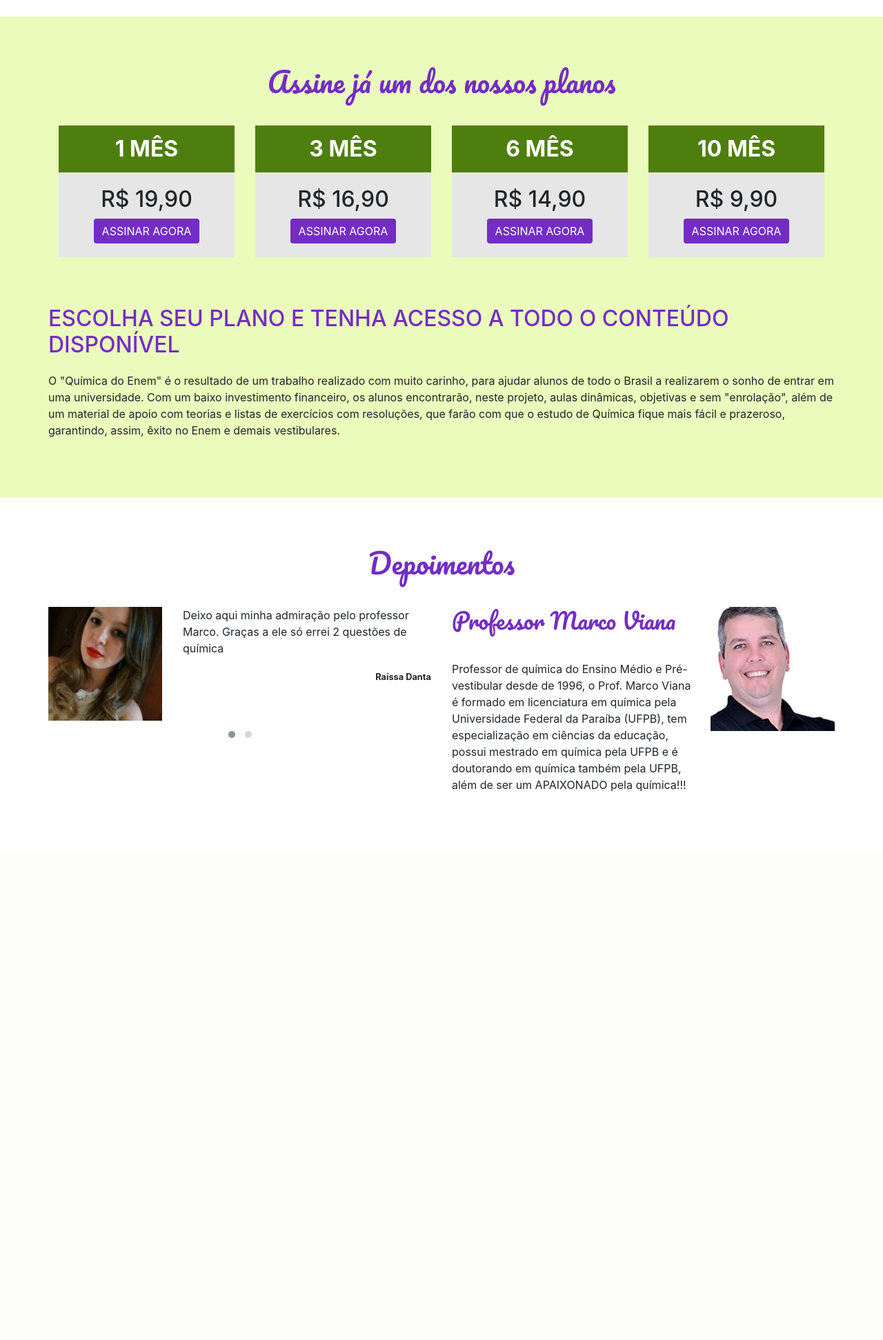
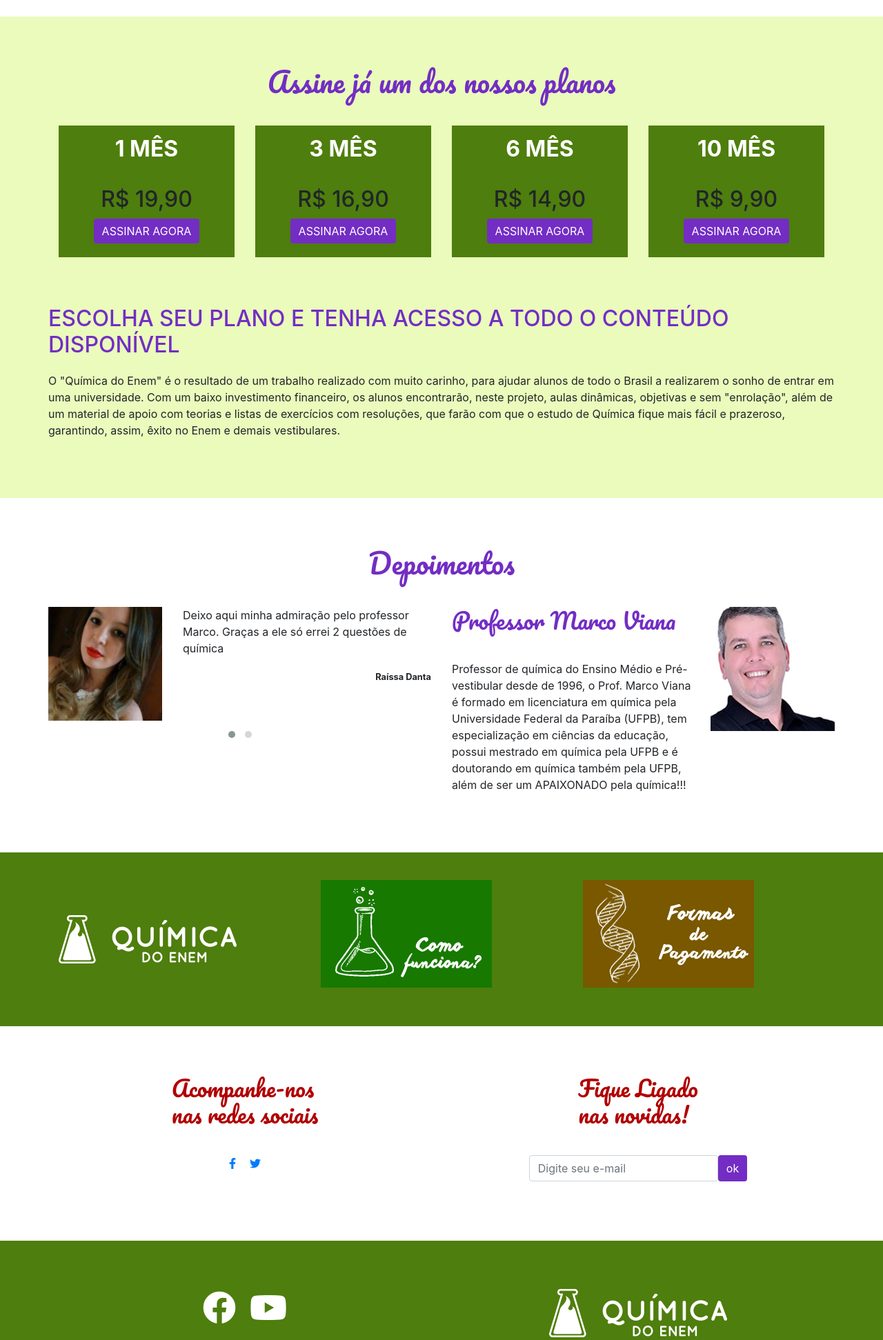
Before and after one commit to felipefale/quimica-do-enem, a PHP site: page / in a window 1280 px wide. Shown: the part 1127-3070 px from the top of the page at 69% size. Before the commit the page ends 2275 px from the top, so only its background shows below. Run offline with PHP 8.4, Linux system fonts and the light colour scheme; some libraries are stand-ins or nearby versions.

Commit message:
index finalizado

```diff
--- a/css/style.css
+++ b/css/style.css
@@ -1,11 +1,18 @@
 :root {
     --light-green: #A2CA39;
     --so-light-green: #EAFBBC;
-    --dark-green: #4e7e0d;
+    --dark-green: #177900;
+    --green: #4E7E0D;
     --white: #fff;
     --purple: #732dc4;
-    --gray: #E6E6E6;
+    --gray: #4e7e0d;
+    --red: #B10000;
 }
+ ul{
+    padding-left: 0;
+    list-style: none;
+}
+
 .btn.btn-primary {
     background-color: var(--purple);
     border: none;
@@ -15,6 +22,11 @@
     font-family: 'Pacifico', cursive;
     margin-bottom: 40px;
     color: var(--purple);
+}
+.title-handwriting-red {
+    font-family: 'Pacifico', cursive;
+    margin-bottom: 40px;
+    color: var(--red);
 }
 .oswald-font {
     font-family: 'Oswald', sans-serif;
@@ -45,7 +57,7 @@
     padding: 0 10px;
 }
 .main_header__menu a {
-    color: var(--dark-green)!important;
+    color: var(--green)!important;
     text-transform: uppercase;
     font-weight: bold;
     font-size: .8rem;
@@ -61,7 +73,7 @@
 .main_header__submenu {
     display: none;
     position: absolute;
-    background: var(--dark-green);
+    background: var(--green);
 }
 .main_header__submenu li{
     width: 100%;
@@ -81,25 +93,25 @@
 
 
 .main_header__form ::-webkit-input-placeholder { /* Chrome/Opera/Safari */
-    color: var(--dark-green);
+    color: var(--green);
     font-weight: bold;
     text-transform: uppercase;
     font-size: .8rem;
   }
 .main_header__form ::-moz-placeholder { /* Firefox 19+ */
-    color: var(--dark-green);
+    color: var(--green);
     font-weight: bold;
     text-transform: uppercase;
     font-size: .8rem;
   }
 .main_header__form :-ms-input-placeholder { /* IE 10+ */
-    color: var(--dark-green);
+    color: var(--green);
     font-weight: bold;
     text-transform: uppercase;
     font-size: .8rem;
   }
 .main_header__form :-moz-placeholder { /* Firefox 18- */
-    color: var(--dark-green);
+    color: var(--green);
     font-weight: bold;
     text-transform: uppercase;
     font-size: .8rem;
@@ -147,7 +159,7 @@
 }
 
 .classrooms_see_all {
-    color: var(--dark-green);
+    color: var(--green);
     font-weight: 700;
 }
 
@@ -164,7 +176,7 @@
 .idx_plans__item span {
     display: block;
     padding: 10px 0;
-    background-color: var(--dark-green);
+    background-color: var(--green);
     font-size: 2rem;
     text-align: center;
     text-transform: uppercase;
@@ -183,3 +195,61 @@
     margin: 70px 0 20px;
     color: var(--purple);
 }
+
+/*MORE*/
+.more {
+    padding: 40px 0;
+    background-color: var(--green);
+}
+.more__box-imgs figure {
+    position: relative;
+}
+.more__box-imgs figure:hover {
+    filter: grayscale(1);
+}
+.more__box-imgs figure:hover i {
+    opacity: 1;
+    transition: .3s all ease;
+}
+.more__box-imgs i {
+    position: absolute;
+    opacity: 0;
+    top: 40%;
+    left: 45%;
+    transition: .3s all ease;
+    font-size: 3em;
+}
+
+@media (max-width: 768px){
+    .more__img-logo {
+        margin-bottom: 40px;
+        text-align: center;
+    }
+    .more__box-imgs {
+        text-align: center;
+    }
+}
+
+/*FOLLOW NEWS*/
+
+
+.follow_news li {
+    margin: 0 10px;
+}
+
+/*FOOTER*/
+.footer {
+    background-color: var(--green);
+}
+.footer_sociais li {
+    margin: 0 10px;
+}
+
+.footer_sociais i {
+    font-size: 3rem;
+    color: #FFF;
+}
+.footer-copy {
+    background-color: var(--dark-green);
+    color: #FFF;
+}
--- a/index.html
+++ b/index.html
@@ -244,8 +244,79 @@
     </section>
 
     <section class="more">
+        <div class="container">
+            <div class="row align-items-center">
+                <div class="col-md-4 more__img-logo">
+                    <img src="img/quimica-do-enem-logo.png" alt="" title="" class="img-fluid">
+                </div>
+                <div class="col-md-8 more__box-imgs">
+                    <div class="row justify-content-center">
+                        <div class="col-md-6">
+                            <figure>
+                                <a href="">
+                                    <img src="img/como-funciona.png" alt="" title="" class="img-fluid">
+                                    <i class="fas fa-play"></i>
+                                </a>
+                            </figure>
 
+                        </div>
+                        <div class="col-md-6">
+                            <figure>
+                                <a href="">
+                                    <img src="img/formas-de-pagamento.png" alt="" title="" class="img-fluid">
+                                    <i class="fas fa-play"></i>
+                                </a>
+                            </figure>
+                        </div>
+                    </div>
+                </div>
+            </div>
+        </div>
+    </section> <!-- /section more -->
+    <section class="follow_news section-padding">
+        <div class="container">
+            <div class="row justify-content-center">
+                <article class="col-md-6 d-flex align-items-center flex-column">
+                    <h2 class="title-handwriting-red">Acompanhe-nos<br>nas redes sociais</h2>
+                    <ul class="d-flex">
+                        <li><a href=""><i class="fab fa-facebook-f"></i></a></li>
+                        <li><a href=""><i class="fab fa-twitter"></i></a></li>
+                    </ul>
+                </article>
+                <article class="col-md-6 d-flex align-items-center flex-column">
+                    <h2 class="title-handwriting-red">Fique Ligado<br> nas novidas!</h2>
+                    <form action="">
+                        <div class="form-group d-flex">
+                            <input type="text" class="form-control" placeholder="Digite seu e-mail">
+                            <input type="submit" value="ok" class="btn btn-primary">
+                        </div>
+                    </form>
+                </article>
+            </div>
+        </div>
     </section>
+
+    <footer class="section-padding footer">
+        <div class="container">
+            <div class="row align-items-center">
+                <div class="col-md-6">
+                    <ul class="footer_sociais d-flex justify-content-center ">
+                        <li><a href=""><i class="fab fa-facebook"></i></a></li>
+                        <li><a href=""><i class="fab fa-youtube"></i></a></li>
+                    </ul>
+                </div>
+
+                <div class="col-md-6 d-flex justify-content-center">
+                    <img src="img/quimica-do-enem-logo.png" alt="">
+                </div>
+            </div>
+        </div>
+
+    </footer>
+    <div class="row footer-copy pt-3 pb-1 text-center justify-content-center">
+            <p>Todos os direitos reservados - Desenvolvido pela Fale Comunicão &copy;</p>
+        </div>
+
     <script src="js/jquery.js"></script>
     <script src="js/bootstrap.min.js"></script>
     <script src="js/owl.carousel.min.js"></script>
```
Also changed, not shown: img/como-funciona.png (added), img/formas-de-pagamento.png (added), img/quimica-do-enem-rodape.png (added).
